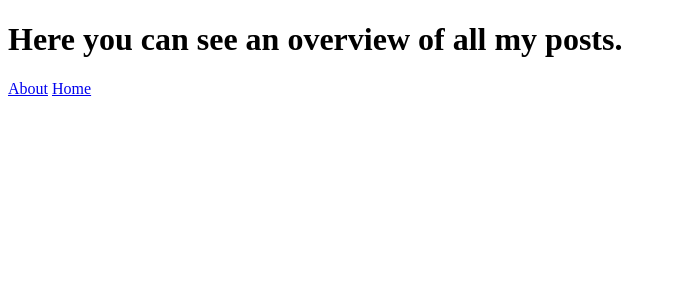
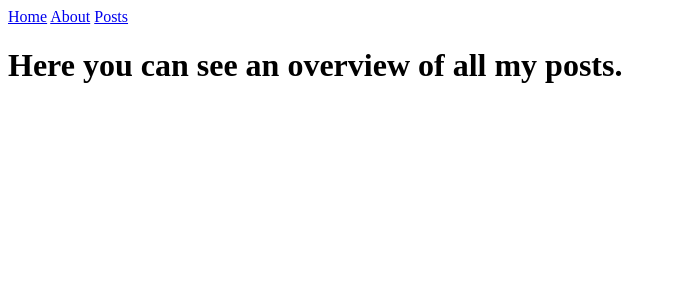
Before and after one commit to EnterOrion/personal-blog, a SvelteKit app: page /posts in a window 1280 px wide. Shown: the top 300 px of the page, without its empty margins (0-676 px from the left). Built offline with nearby package versions, Linux system fonts and the light colour scheme.

Commit message:
Basic nav bar

```diff
--- /dev/null
+++ b/src/routes/+layout.svelte
@@ -0,0 +1,7 @@
+<nav>
+  <a href="/">Home</a>
+  <a href="/about">About</a>
+  <a href="/posts">Posts</a>
+</nav>
+
+<slot />
--- a/src/routes/+page.svelte
+++ b/src/routes/+page.svelte
@@ -1,3 +1 @@
 <h1>Hello, Svelte</h1>
-<a href="/about">About</a>
-<a href="/posts">Posts</a>
--- a/src/routes/about/+page.svelte
+++ b/src/routes/about/+page.svelte
@@ -1,3 +1 @@
 <h1>This is my very first Svelte project!</h1>
-<a href="/">Home</a>
-<a href="/posts">Posts</a>
--- a/src/routes/posts/+page.svelte
+++ b/src/routes/posts/+page.svelte
@@ -1,3 +1 @@
 <h1>Here you can see an overview of all my posts.</h1>
-<a href="/about">About</a>
-<a href="/">Home</a>
```
